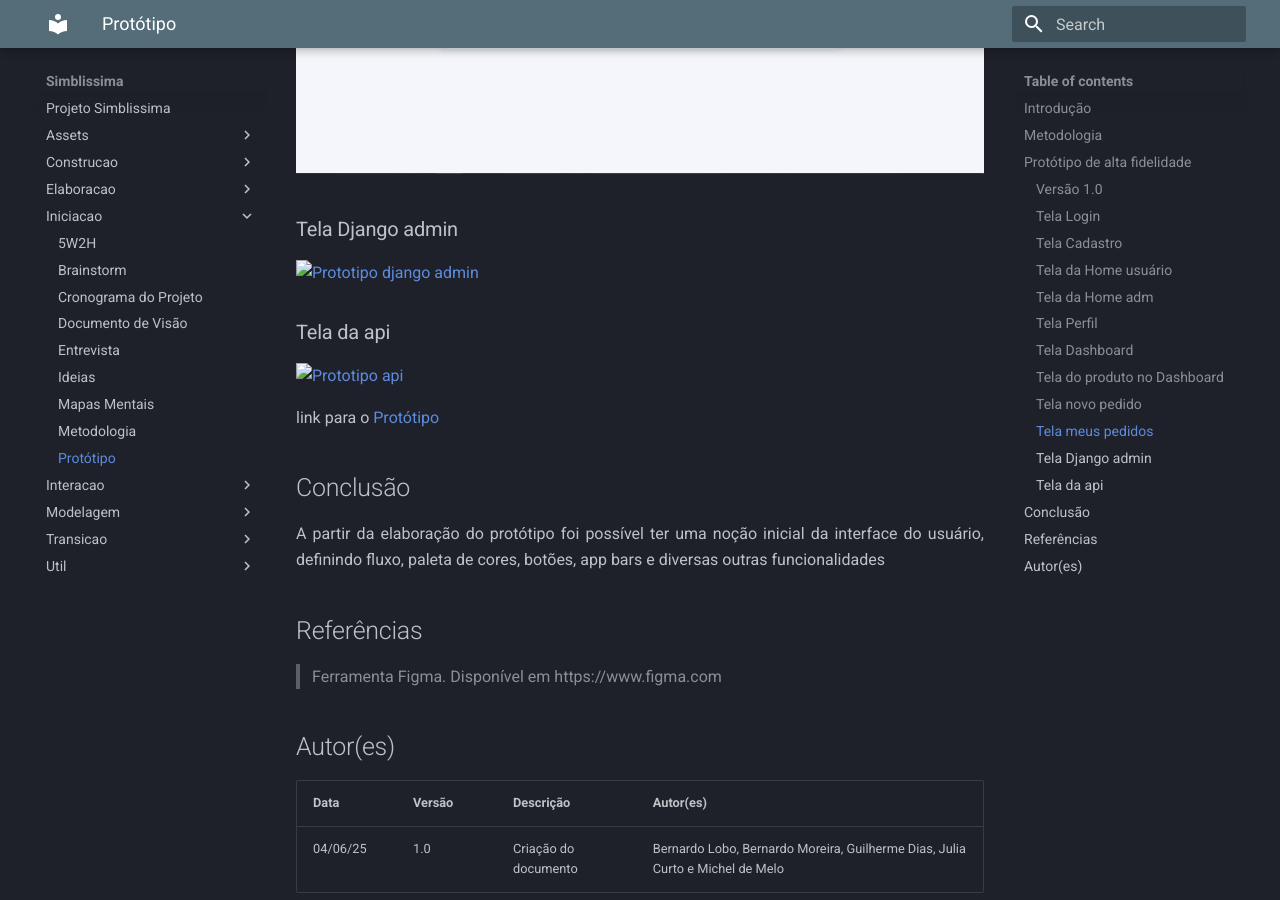
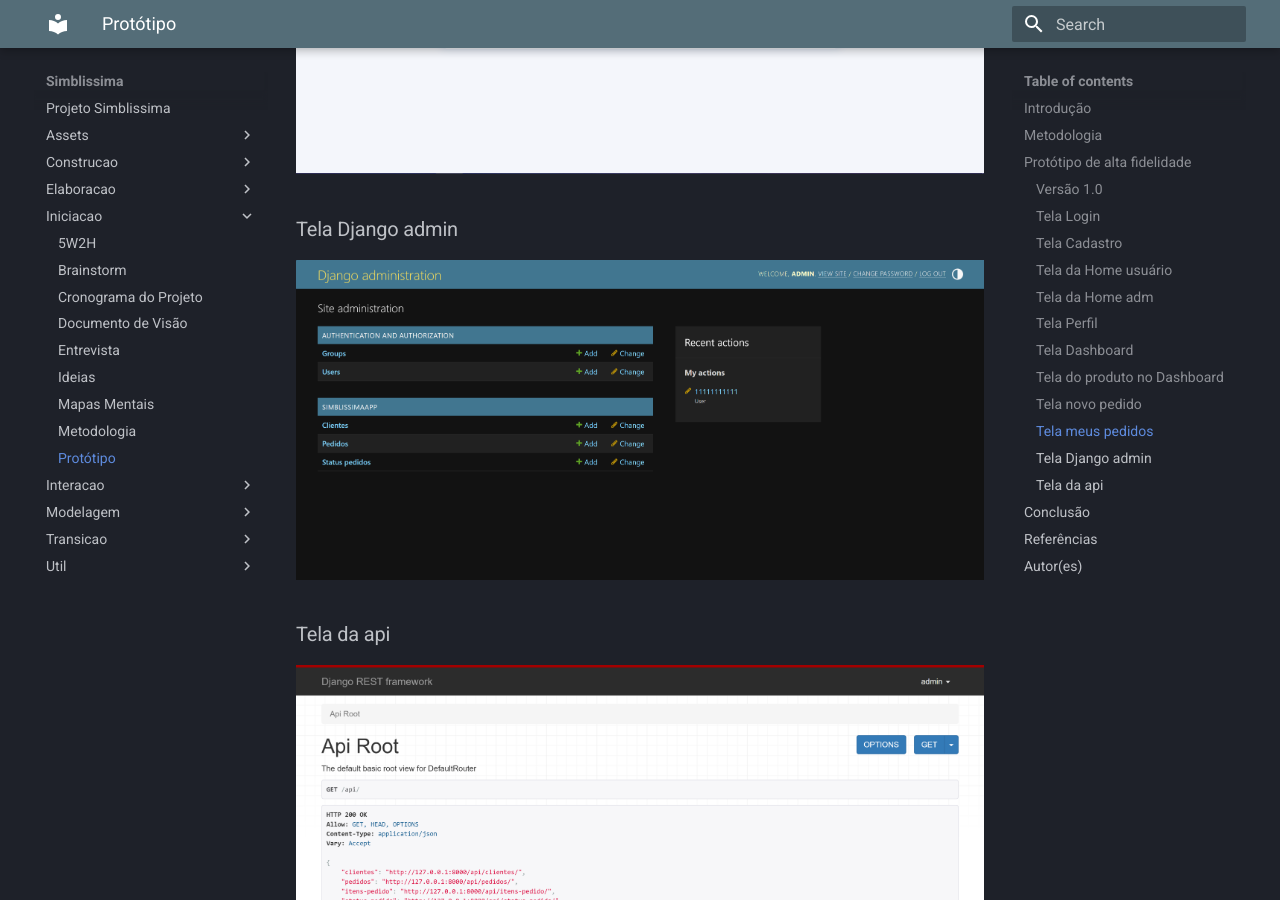
Before and after one commit to Projetos-de-Extensao/PBE_25.1_8001_II_Simblissima, an MkDocs documentation site: the page built from docs/iniciacao/prototipo_alta_fidelidade.md, in a window 1280 px wide and 900 px high, scrolled down 4083 px. Built offline with MkDocs 1.6.1 and Material for MkDocs 9.7.7, drawn with Linux system fonts in a browser that asks for light colours.

Commit message:
FIX: Finalizando Documentação

```diff
--- a/docs/iniciacao/prototipo_alta_fidelidade.md
+++ b/docs/iniciacao/prototipo_alta_fidelidade.md
@@ -50,10 +50,10 @@
 [![Prototipo meus pedidos](../assets/images/meuspedidos.png)](../assets/images/meuspedidos.png)
 
 ### Tela Django admin
-[![Prototipo django admin](/simblissimaApp/static/img/djangoadmin.png)](/simblissimaApp/static/img/djangoadmin.png)
+[![Prototipo django admin](../assets/images/djangoadmin.png)](../assets/images/djangoadmin.png)
 
 ### Tela da api
-[![Prototipo api](/simblissimaApp/static/img/api.png)](/simblissimaApp/static/img/api.png)
+[![Prototipo api](../assets/images/api.png)](../assets/images/api.png)
 
 link para o <a href="https://www.figma.com/design/Je0JMpAzS7SsLFunWJ7Xmo/BACKEND?node-id=0-1&t=7InLmUGGgfVfj7OJ-1">Protótipo</a>
 
```
Also changed, not shown: docs/iniciacao/documento_de_visao.md (+0 -3 lines).
